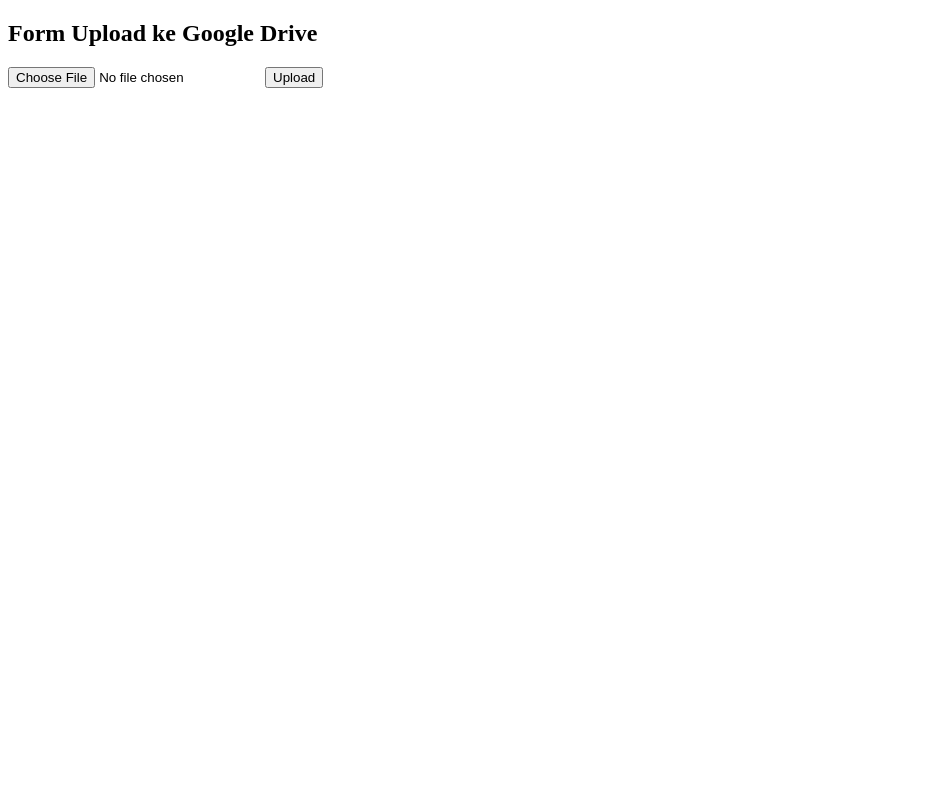
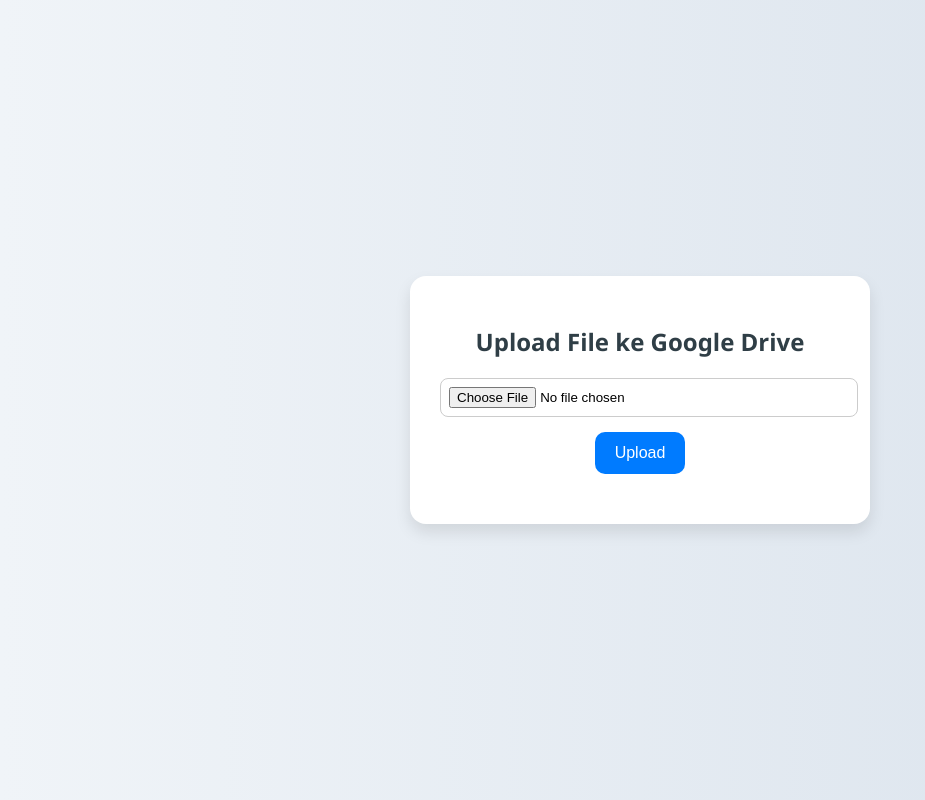
Before and after one commit to nusatjasi/drive, a plain HTML site: page index.html in a window 1280 px wide. Shown: the whole page, without its empty margins (0-925 px from the left). Drawn offline with Linux system fonts and the light colour scheme.

Commit message:
Update index.html

```diff
--- a/index.html
+++ b/index.html
@@ -2,14 +2,72 @@
 <html lang="id">
 <head>
   <meta charset="UTF-8">
+  <meta name="viewport" content="width=device-width, initial-scale=1">
   <title>Upload File ke Google Drive</title>
+  <style>
+    body {
+      font-family: 'Segoe UI', Tahoma, Geneva, Verdana, sans-serif;
+      background: linear-gradient(to right, #f0f4f8, #d9e2ec);
+      display: flex;
+      justify-content: center;
+      align-items: center;
+      height: 100vh;
+      margin: 0;
+    }
+
+    .container {
+      background-color: #ffffff;
+      padding: 30px;
+      border-radius: 16px;
+      box-shadow: 0 8px 16px rgba(0, 0, 0, 0.1);
+      text-align: center;
+      width: 90%;
+      max-width: 400px;
+    }
+
+    h2 {
+      margin-bottom: 20px;
+      color: #2f3e46;
+    }
+
+    input[type="file"] {
+      margin-bottom: 15px;
+      border: 1px solid #ccc;
+      padding: 8px;
+      border-radius: 8px;
+      width: 100%;
+    }
+
+    button {
+      background-color: #007bff;
+      color: white;
+      border: none;
+      padding: 12px 20px;
+      border-radius: 10px;
+      cursor: pointer;
+      font-size: 16px;
+      transition: background-color 0.3s ease;
+    }
+
+    button:hover {
+      background-color: #0056b3;
+    }
+
+    #status {
+      margin-top: 20px;
+      color: #333;
+      font-weight: bold;
+    }
+  </style>
 </head>
 <body>
-  <h2>Form Upload ke Google Drive</h2>
-  <input type="file" id="fileInput" />
-  <button onclick="uploadFile()">Upload</button>
-
-  <p id="status"></p>
+  <div class="container">
+    <h2>Upload File ke Google Drive</h2>
+    <input type="file" id="fileInput" />
+    <br>
+    <button onclick="uploadFile()">Upload</button>
+    <p id="status"></p>
+  </div>
 
   <script>
     async function uploadFile() {
```
